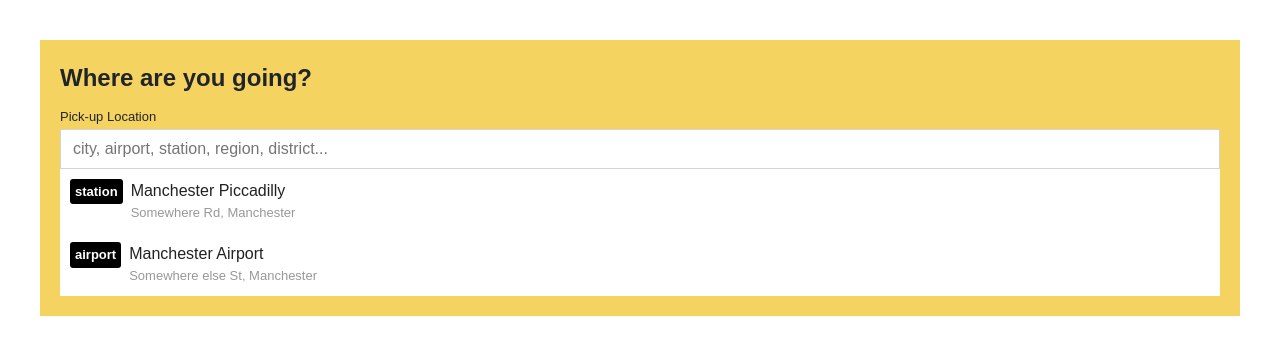
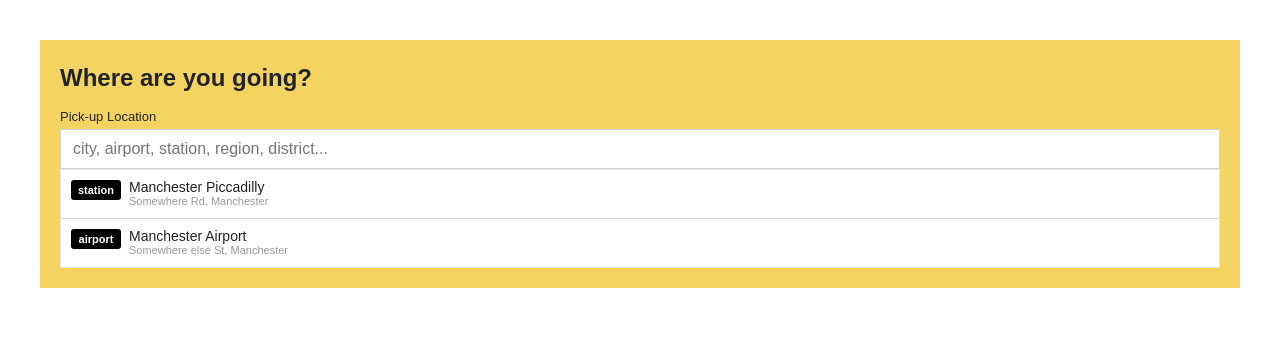
Before and after one commit to KChadwick96/rc-challenge, a React (Create React App) app: page / in a window 1280 px wide. Shown: the top 354 px of the page. Built offline with nearby package versions, Linux system fonts and the light colour scheme.

Commit message:
more results styling tweaks

```diff
--- a/src/components/LocationResults.css
+++ b/src/components/LocationResults.css
@@ -1,18 +1,26 @@
 .list {
     background-color: #FFF;
-    border-radius: 3spx;
     list-style-type: none;
     margin: 0;
     padding: 0;
+    border: 1px solid #e6e6e6;
 }
 
 .list__item {
     padding: 10px;
     color: #222222;
+    line-height: 14px;
+    font-size: 14px;
+    border-radius: 2px;
+    border-bottom: 1px solid #d3d3d3;
+}
+
+.list__item:last-child {
+    border-bottom: none;
 }
 
 .list__item:hover {
-    background-color: #addbff;
+    background-color: #cce9ff;
     cursor: pointer;
 }
 
@@ -21,7 +29,7 @@
     border-radius: 3px;
     text-align: center;
     min-width: 50px;
-    font-size: 13px;
+    font-size: 11px;
     font-weight: bold;
     background-color: #000;
     color: #FFF;
@@ -32,6 +40,6 @@
 
 .location-address {
     display: block;
-    font-size: 13px;
+    font-size: 11px;
     color: #989898;
 }
```
